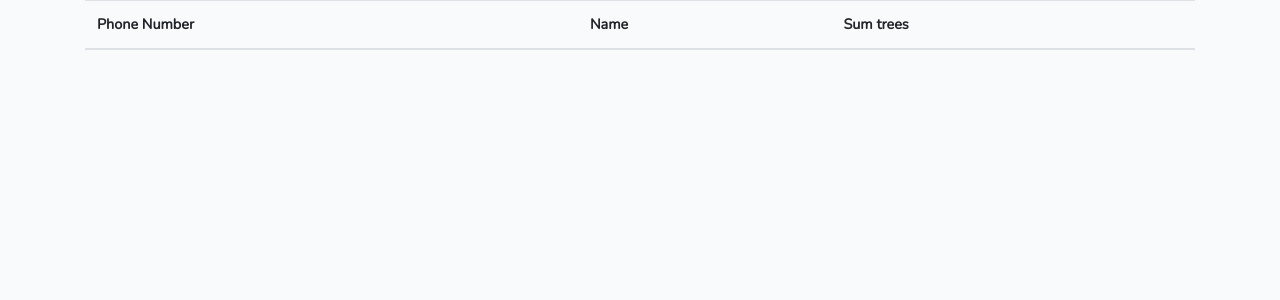
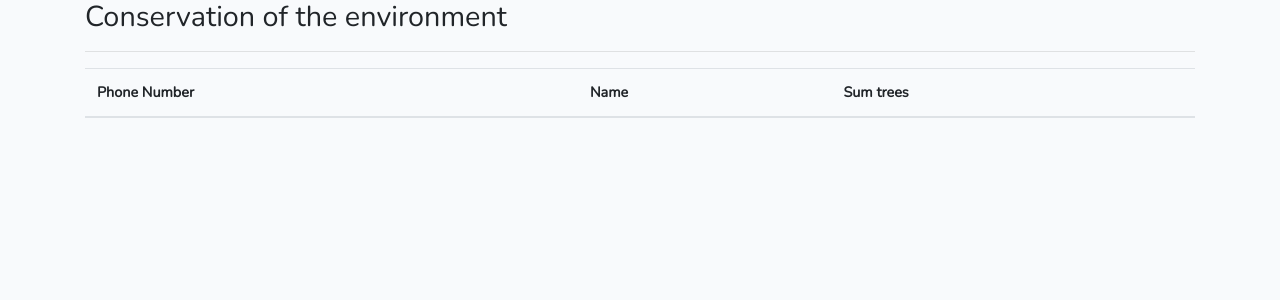
Before and after one commit to ashley7/theInternship, a PHP site: page /trees.php in a window 1280 px wide. Shown: the top 300 px of the page. Run offline with PHP 8.4, Linux system fonts and the light colour scheme; data that the repository does not hold is empty.

```diff
--- a/ussd/trees.php
+++ b/ussd/trees.php
@@ -17,6 +17,9 @@ require('sql_connection.php');
 	 ?>
 
 	<div class="container">
+
+		<h2>Conservation of the environment</h2>
+		<hr>
 		<table class="table">
 
 			<thead>
```
